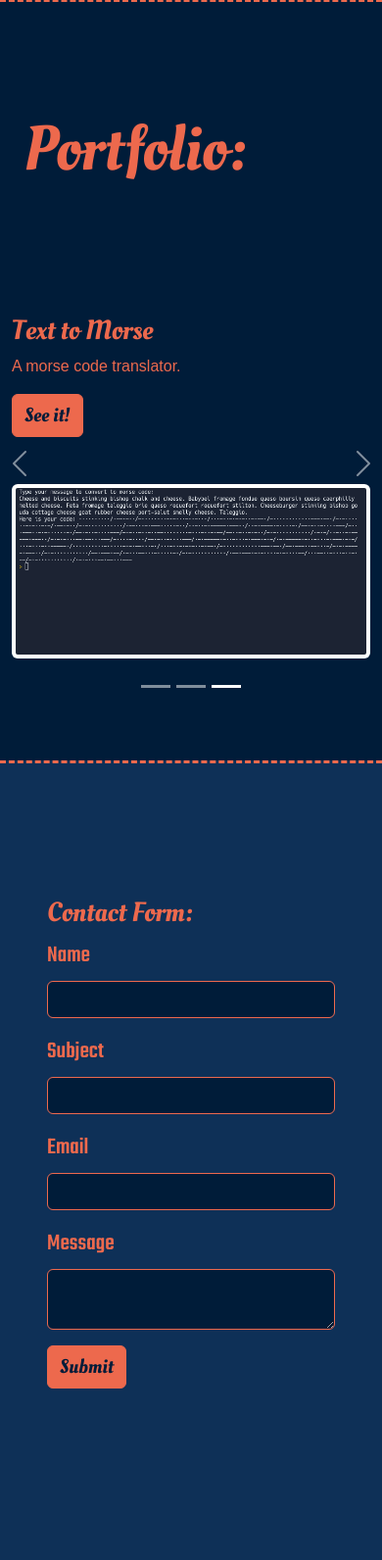
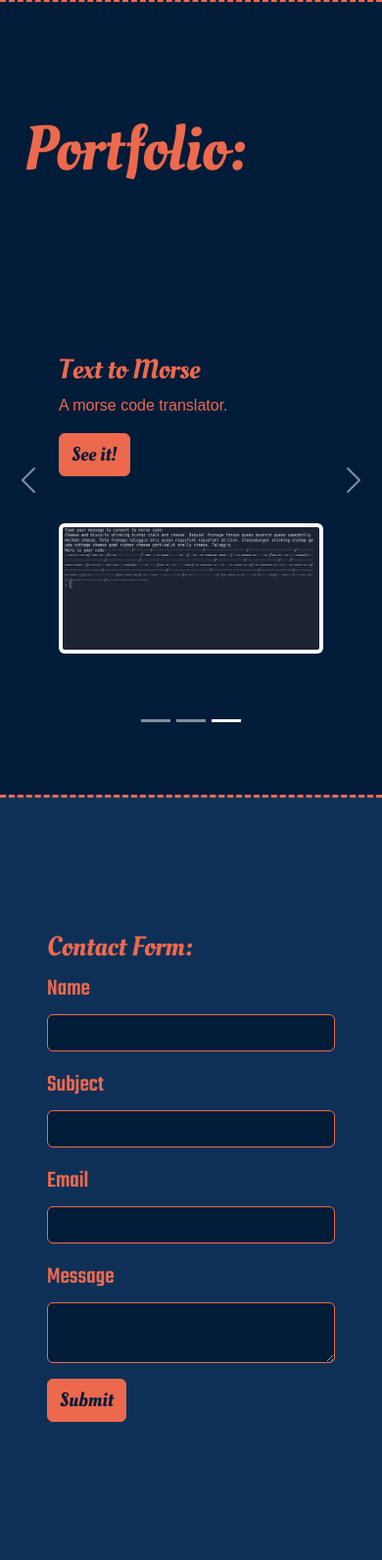
Before and after one commit to ashraph0p/Personal-Website-V2, a Flask app: page / in a window 390 px wide. Shown: the part 3286-4878 px from the top of the page at 98% size. Run offline with Flask 3, Linux system fonts and the light colour scheme; some libraries are stand-ins or nearby versions; some web fonts are replaced.

Commit message:
Portfolio Mobile fixed.

```diff
--- a/static/styles.css
+++ b/static/styles.css
@@ -177,74 +177,10 @@ label, .burrito {
 
 }
 /*contact above */
-.carousel-control-prev, .carousel-control-next {
-    width: 10%
-}<div class="sub-sec dark-background pt-5" id="portfolio">
-  <div class="container px-4 pt-5">
-    <h1 class="big-heading">Portfolio:</h1>
-  </div>
-  <div id="carousel" class="carousel slide pointer-event">
-    <div class="carousel-indicators">
-      <button aria-label="Slide 1" class="" data-bs-slide-to="0" data-bs-target="#carousel" type="button"></button>
-      <button aria-label="Slide 2" data-bs-slide-to="1" data-bs-target="#carousel" type="button" class=""></button>
-      <button aria-label="Slide 3" data-bs-slide-to="2" data-bs-target="#carousel" type="button" class="active" aria-current="true"></button>
-    </div>
-    <div class="container  py-5">
-      <div class="carousel-inner">
-        <div class="carousel-item">
-          <div class="container">
-            <div class="row">
-              <div class="col-sm-12 col-md-6 col-lg-6 py-5">
-                <h1 class="fs-1">Cafe List</h1>
-                <p class="show-text">A concept community cafe website to add your local cafes!</p>
-                <a class="btn btn-primary" href="https://cafe-lists.onrender.com" target="_blank">Click here!</a>
-              </div>
-              <div class="col-sm-12 col-md-6 col-lg-6">
-                <img alt="Concept Cafe List, to add your local cafes!" src="static/assets/img/cafe.jpg" class="d-block w-100 img-thumbnail">
-              </div>
-            </div>
-          </div>
-        </div>
-        <div class="carousel-item">
-          <div class="container">
-            <div class="row">
-              <div class="col-sm-12 col-md-6 col-lg-6 py-5">
-                <h1 class="fs-1">Task-Maestro</h1>
-                <p class="show-text">a simple task manging app.</p>
-                <a class="btn btn-primary" href="https://task-maestro.onrender.com" target="_blank">Check it out!</a>
-              </div>
-              <div class="col-sm-12 col-md-6 col-lg-6">
-                <img alt="Task-Maestro, a simple task manging app." class="d-block w-100 img-thumbnail" src="static/assets/img/task.jpg">
-              </div>
-            </div>
-          </div>
-        </div>
-        <div class="carousel-item active">
-          <div class="py-2">
-            <div class="row">
-              <div class="col-sm-12 col-md-6 col-lg-6 py-5">
-                <h1 class="fs-1">Text to Morse</h1>
-                <p class="show-text">A morse code translator.</p>
-                <a class="btn btn-primary" href="https://replit.com/@ashraph0p/Text-to-Morse" target="_blank">See it!</a>
-              </div>
-              <div class="col-sm-12 col-md-6 col-lg-6">
-                <img alt="Text to Morse translator." class="d-block w-100 img-thumbnail" src="static/assets/img/moorse.png">
-              </div>
-            </div>
-          </div>
-        </div>
-      </div>
-    </div>
-    <button data-bs-slide="prev" data-bs-target="#carousel" type="button" class="carousel-control-prev">
-      <span aria-hidden="true" class="carousel-control-prev-icon"></span>
-      <span class="visually-hidden">Previous</span>
-    </button>
-    <button class="carousel-control-next" data-bs-slide="next" data-bs-target="#carousel" type="button">
-      <span aria-hidden="true" class="carousel-control-next-icon"></span>
-      <span class="visually-hidden">Next</span>
-    </button>
-  </div>
-</div>
+#p{
+    padding: 1%
+}
+
 .carousel-control-prev-icon, .carousel-control-next-icon {
     color: #ED694D
 }
--- a/templates/index.html
+++ b/templates/index.html
@@ -163,7 +163,7 @@
               type="button"></button>
     </div>
     <div class="container  py-5">
-      <div class="carousel-inner">
+      <div class="carousel-inner py-5 px-5">
         <div class="carousel-item">
           <div class="container">
             <div class="row">
@@ -195,7 +195,6 @@
           </div>
         </div>
         <div class="carousel-item active">
-          <div class="py-2">
             <div class="row">
               <div class="col-sm-12 col-md-6 col-lg-6 py-5">
                 <h1 class="fs-1">Text to Morse</h1>
@@ -208,7 +207,6 @@
                      src="static/assets/img/moorse.png">
               </div>
             </div>
-          </div>
         </div>
       </div>
     </div>
```
